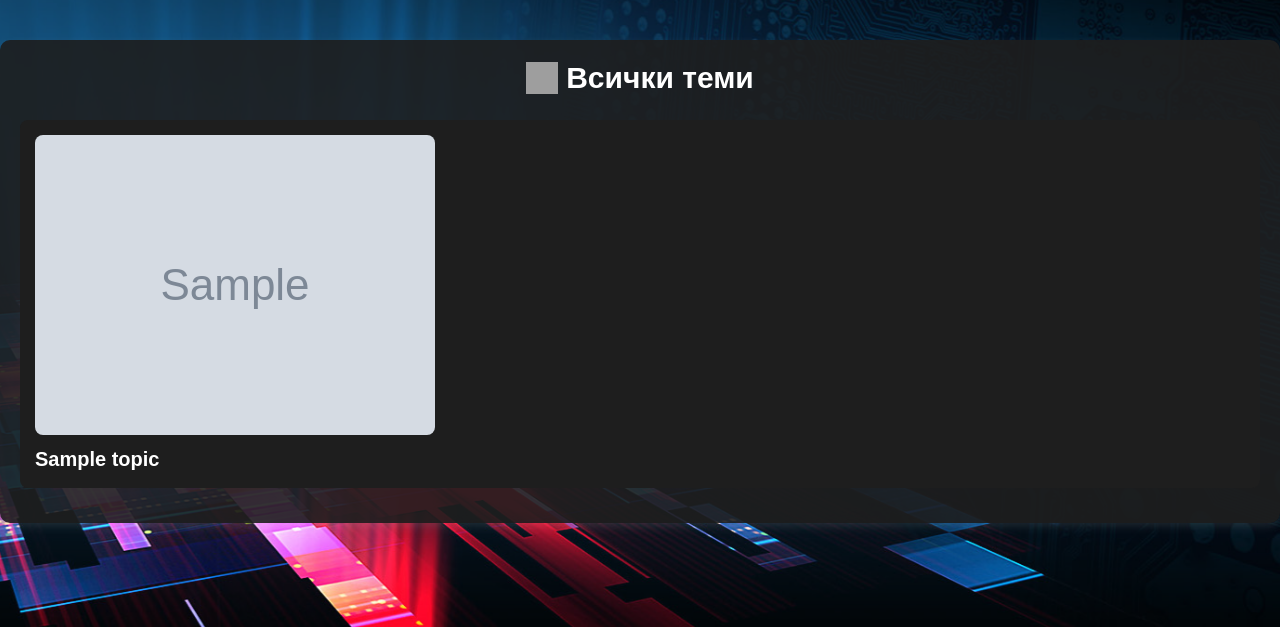
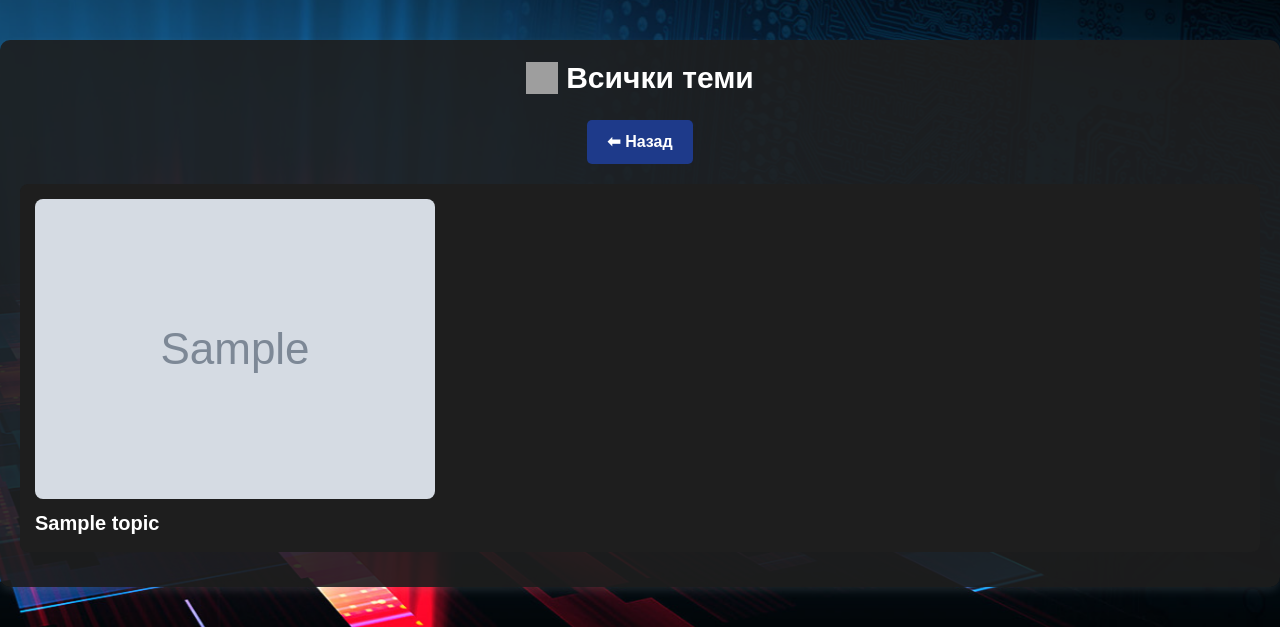
Before and after one commit to fotinov/Website-PC-Architecture, a Flask app: page /topics in a window 1280 px wide. Shown: the top 627 px of the page. Run offline with Flask 3, Linux system fonts and the light colour scheme; tables that the repository leaves empty hold one stand-in row (values such as "Sample post"); grey boxes marked "Sample" are stand-in pictures; some libraries are stand-ins or nearby versions; grey boxes are pictures that could not be loaded.

Commit message:
Fixed buttons

```diff
--- a/templates/topics.html
+++ b/templates/topics.html
@@ -49,14 +49,35 @@
         color: #3b82f6;
         font-weight: bold;
     }
+
+        /* Back Button */
+        .btn-back {
+            background: #1e3a8a !important;
+            color: white !important;
+            padding: 10px 20px;
+            border-radius: 5px;
+            transition: background 0.3s ease-in-out;
+            display: inline-block;
+            margin-bottom: 20px;
+        }
+
+        .btn-back:hover {
+            background: #4f8eff !important;
+        }
+
 </style>
-</head>
+
 <body class="flex flex-col items-center">
     <div class="container text-white">
         <h1 class="text-3xl font-bold text-center mb-6 flex justify-center items-center">
             <img src="{{ url_for('static', filename='assets/book_icon.svg') }}" alt="" class="w-8 h-8 mr-2">
             Всички теми
         </h1>
+
+        <!-- Бутон Назад -->
+        <div class="text-center">
+            <a href="{{ url_for('home') }}" class="btn-back">⬅ Назад</a>
+        </div>
 
         {% for topic in topics %}
             <div class="topic-card">
```
Also changed, not shown: templates/about.html (+7 -3 lines), templates/contact.html (+12 -10 lines). Lines whose indentation alone changed are shown as unchanged.
